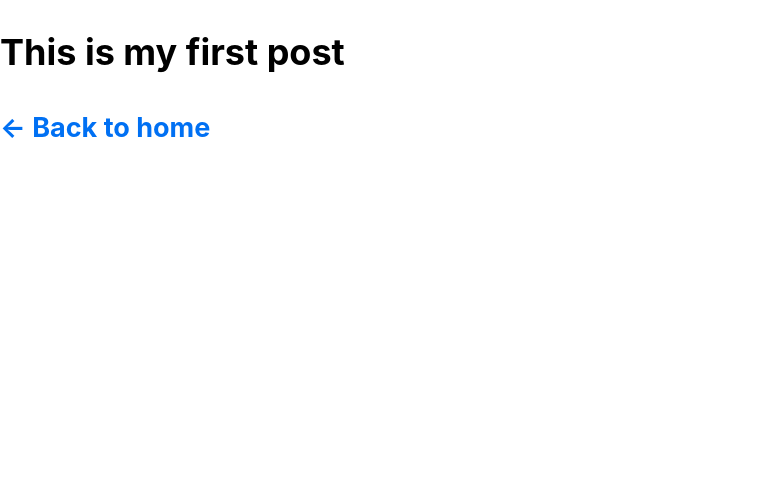
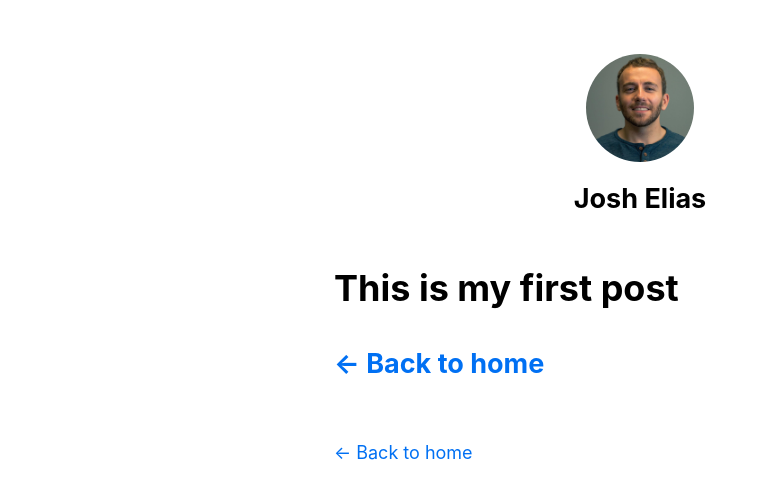
Before and after one commit to JoshElias/nextjs-blog, a Next.js app: page /posts/first-post in a window 1280 px wide. Shown: the top 498 px of the page, without its empty margins (0-767 px from the left). Built offline with nearby package versions, Linux system fonts and the light colour scheme.

Commit message:
add first post

```diff
--- a/pages/posts/first-post.jsx
+++ b/pages/posts/first-post.jsx
@@ -1,9 +1,11 @@
 import Head from 'next/head';
 import Link from 'next/link';
+import Layout from '../../components/layout';
+
 
 export default function FirstPost() {
     return (
-        <>
+        <Layout>
             <Head>
                 <title>First Post</title>
             </Head>
@@ -11,6 +13,6 @@ export default function FirstPost() {
             <h2>
                 <Link href="/">← Back to home</Link>
             </h2>
-        </>
+        </Layout>
     );
 }
```
Lines whose indentation alone changed are shown as unchanged.
